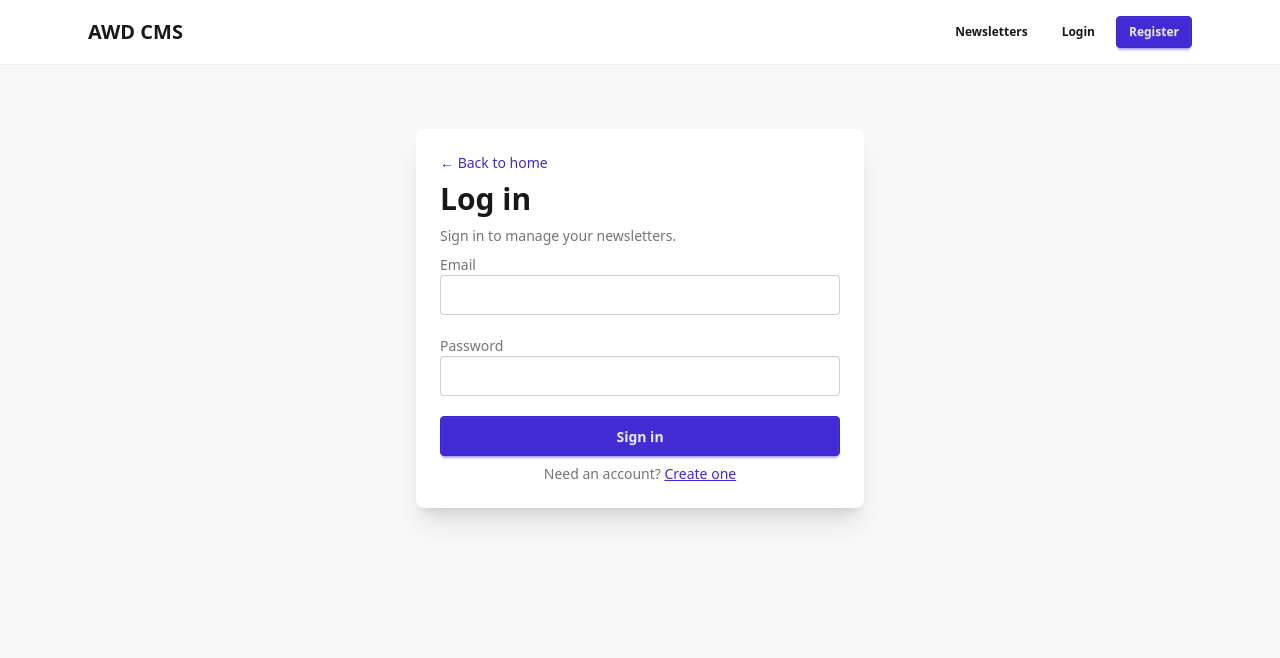
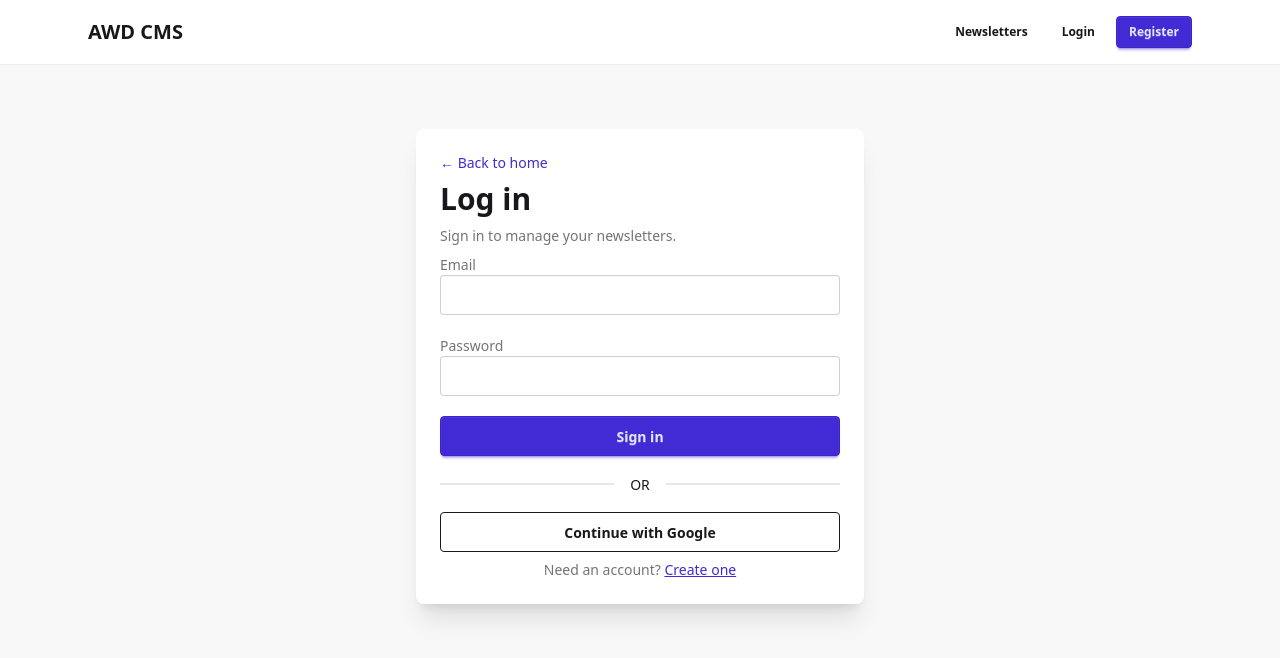
Before and after one commit to StevoAsante/AWD-CMS, a Next.js app: page /login in a window 1280 px wide. Shown: the top 658 px of the page. Built offline with nearby package versions, Linux system fonts and the light colour scheme; no server answers.

Commit message:
Add Google sign-in option

```diff
--- a/app/login/LoginForm.tsx
+++ b/app/login/LoginForm.tsx
@@ -2,8 +2,8 @@
 "use client";
 
 import { signIn } from "next-auth/react";
+import { useSearchParams } from "next/navigation";
 import { useState } from "react";
-import { useSearchParams } from "next/navigation";
 
 export default function LoginForm() {
   const searchParams = useSearchParams();
@@ -12,6 +12,7 @@ export default function LoginForm() {
   const [password, setPassword] = useState("");
   const [error, setError] = useState("");
   const [pending, setPending] = useState(false);
+  const [googlePending, setGooglePending] = useState(false);
 
   async function handleSubmit(event: React.FormEvent<HTMLFormElement>) {
     event.preventDefault();
@@ -35,22 +36,69 @@ export default function LoginForm() {
     window.location.assign(result.url || callbackUrl);
   }
 
+  async function handleGoogleSignIn() {
+    setError("");
+    setGooglePending(true);
+
+    await signIn("google", { callbackUrl });
+  }
+
   return (
+    <div className="space-y-5">
       <form onSubmit={handleSubmit} className="space-y-5">
         <div>
-        <label htmlFor="email" className="label"><span className="label-text">Email</span></label>
-        <input id="email" name="email" type="email" autoComplete="email" required value={email}
-          onChange={(event) => setEmail(event.target.value)} className="input input-bordered w-full" />
+          <label htmlFor="email" className="label">
+            <span className="label-text">Email</span>
+          </label>
+          <input
+            id="email"
+            name="email"
+            type="email"
+            autoComplete="email"
+            required
+            value={email}
+            onChange={(event) => setEmail(event.target.value)}
+            className="input input-bordered w-full"
+          />
         </div>
+
         <div>
-        <label htmlFor="password" className="label"><span className="label-text">Password</span></label>
-        <input id="password" name="password" type="password" autoComplete="current-password" required value={password}
-          onChange={(event) => setPassword(event.target.value)} className="input input-bordered w-full" />
+          <label htmlFor="password" className="label">
+            <span className="label-text">Password</span>
+          </label>
+          <input
+            id="password"
+            name="password"
+            type="password"
+            autoComplete="current-password"
+            required
+            value={password}
+            onChange={(event) => setPassword(event.target.value)}
+            className="input input-bordered w-full"
+          />
         </div>
-      {error && <div role="alert" className="alert alert-error"><span>{error}</span></div>}
-      <button type="submit" className="btn btn-primary w-full" disabled={pending}>
+
+        {error && (
+          <div role="alert" className="alert alert-error">
+            <span>{error}</span>
+          </div>
+        )}
+
+        <button type="submit" className="btn btn-primary w-full" disabled={pending || googlePending}>
           {pending ? "Signing in..." : "Sign in"}
         </button>
       </form>
+
+      <div className="divider">OR</div>
+
+      <button
+        type="button"
+        className="btn btn-outline w-full"
+        onClick={handleGoogleSignIn}
+        disabled={pending || googlePending}
+      >
+        {googlePending ? "Connecting to Google..." : "Continue with Google"}
+      </button>
+    </div>
   );
 }
```
Lines whose indentation alone changed are shown as unchanged.
